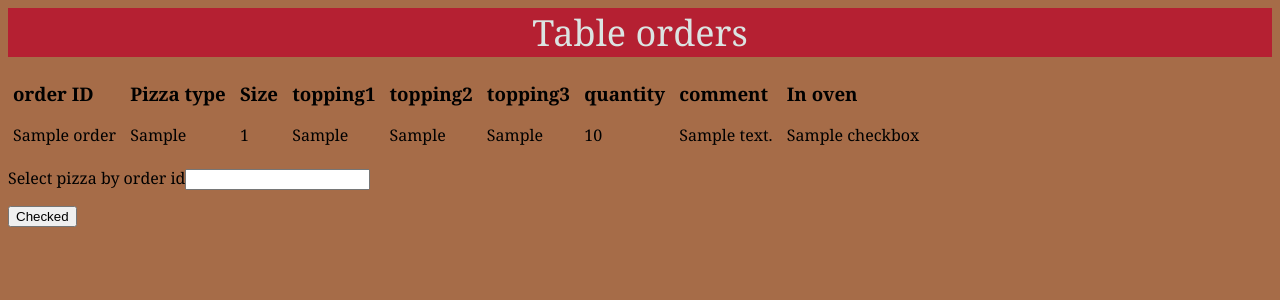
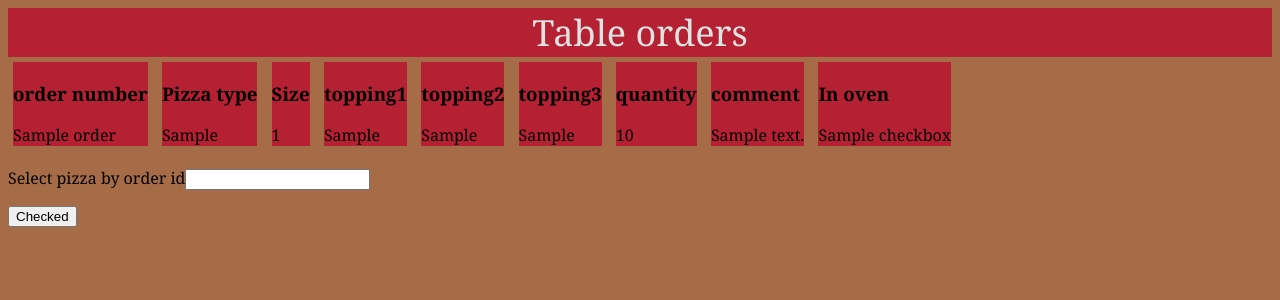
Before and after one commit to Stoyan12314/pizzashop, a Flask app: template templates/cookDisplay.html in a window 1280 px wide. Shown: the top 300 px of the page. Run offline with Flask 2, Linux system fonts and the light colour scheme; the template is opened without the code that fills it: most values are stand-ins (such as "Sample title", 1, 10 or a date in 2020).

Commit message:
bug fixes hopefully the last commit and push

```diff
--- a/CSV/Customers.csv
+++ b/CSV/Customers.csv
@@ -1,2 +1 @@
 orderID,pizzaType,size,topping1,topping2,topping3,quantity,comment,state
-1,original,Med,Bacon,Mozzarella,Kale,2,Extra ham,Unchecked
--- a/app.py
+++ b/app.py
@@ -6,7 +6,7 @@ import time
 from CustomPymata4 import *
 import pandas as pd
 
-board = CustomPymata4(baud_rate = 57600, com_port = "COM6")
+board = CustomPymata4(baud_rate = 57600, com_port = "COM5")
 RED_LED = 4
 GREEN_LED = 5
 YELLOW_LED = 7
@@ -197,10 +197,14 @@ def cook_index():
           board.displayShow(row)
           time.sleep(0.1)
           board.displayShow("0000")
-        value=int(row)-1
-        if int(listOfOrder[-1])>int(value) and int(value)>=0:
-            df.at[int(value), 'state']=state
-            df.to_csv("CSV/Customers.csv", index=False)
+        if (row):
+            value=int(row)-1
+        else:
+            value=900000000000
+        if (listOfOrder):
+            if int(listOfOrder[-1])>=int(value) and int(value)>=0:
+                df.at[int(value), 'state']=state
+                df.to_csv("CSV/Customers.csv", index=False)
         return redirect(url_for('cook_index', orders=readings_from_file()[0], pizzaTypes=readings_from_file()[1], sizes=readings_from_file()[2], toppings1=readings_from_file()[3], toppings2=readings_from_file()[6], toppings3=readings_from_file()[7], quantities=readings_from_file()[8], comments=readings_from_file()[4],checkboxes=readings_from_file()[5]))
     elif request.method=="GET":
         delete_checked_orders()
--- a/static/CSS/main.css
+++ b/static/CSS/main.css
@@ -161,9 +161,9 @@ body .login{
 }
 
 
-
 .rows{
   list-style: none;
+  background-color: #b52032;
   display: inline-block;
   margin: 5px;
 }
--- a/templates/cookDisplay.html
+++ b/templates/cookDisplay.html
@@ -6,8 +6,9 @@
         <div class = "top">
            Table orders
         </div>
+        <div class="background">
             <div class="rows">
-                <h3>order ID</h3>
+                <h3>order number</h3>
                 {% for order in orders: %}
                 <li>{{ order }}</li>
                 {% endfor %}
@@ -64,6 +65,8 @@
                 <p  id="Comment">Select pizza by order id<input name="idRow"/></p>
                 <p  id="Comment"><input type = "submit" input name="ChangeState" input value="Checked"/></p>
             </form>
+        </div>
+
 
     </body>
 </html>
```
